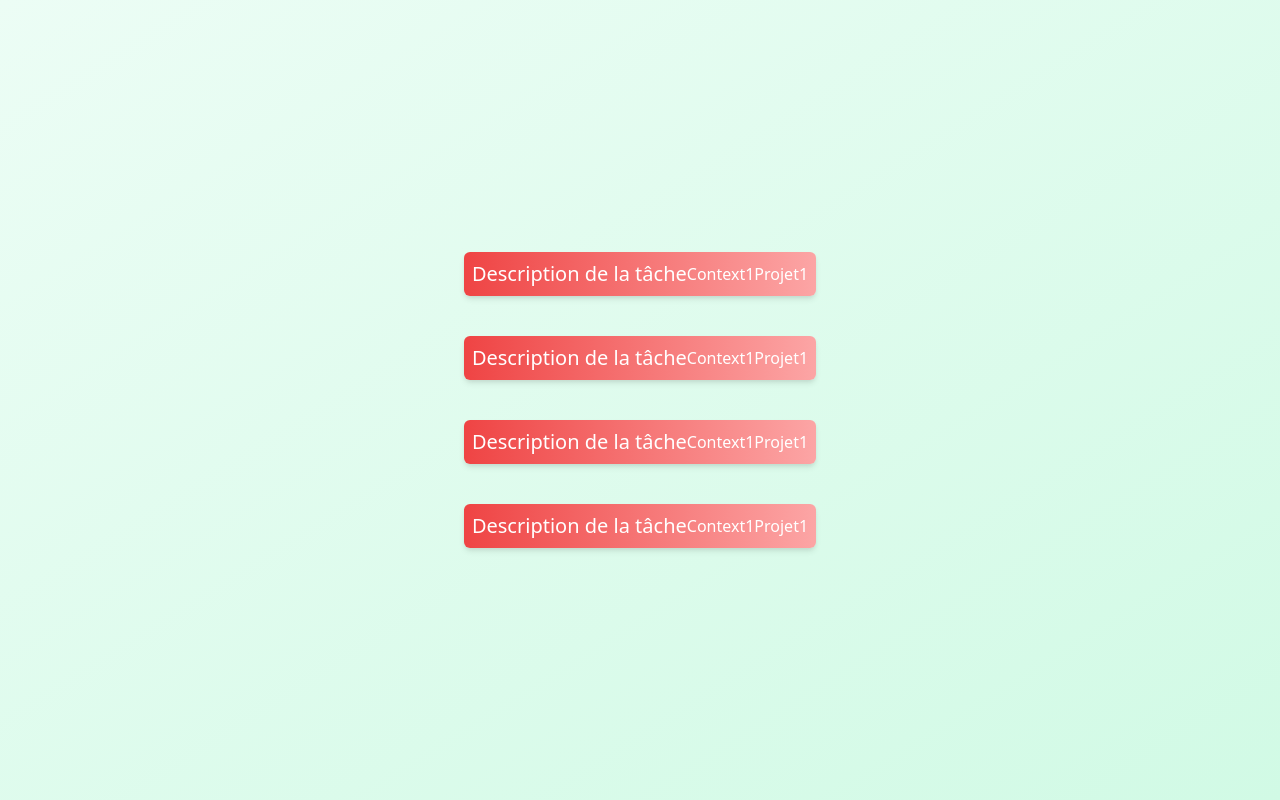
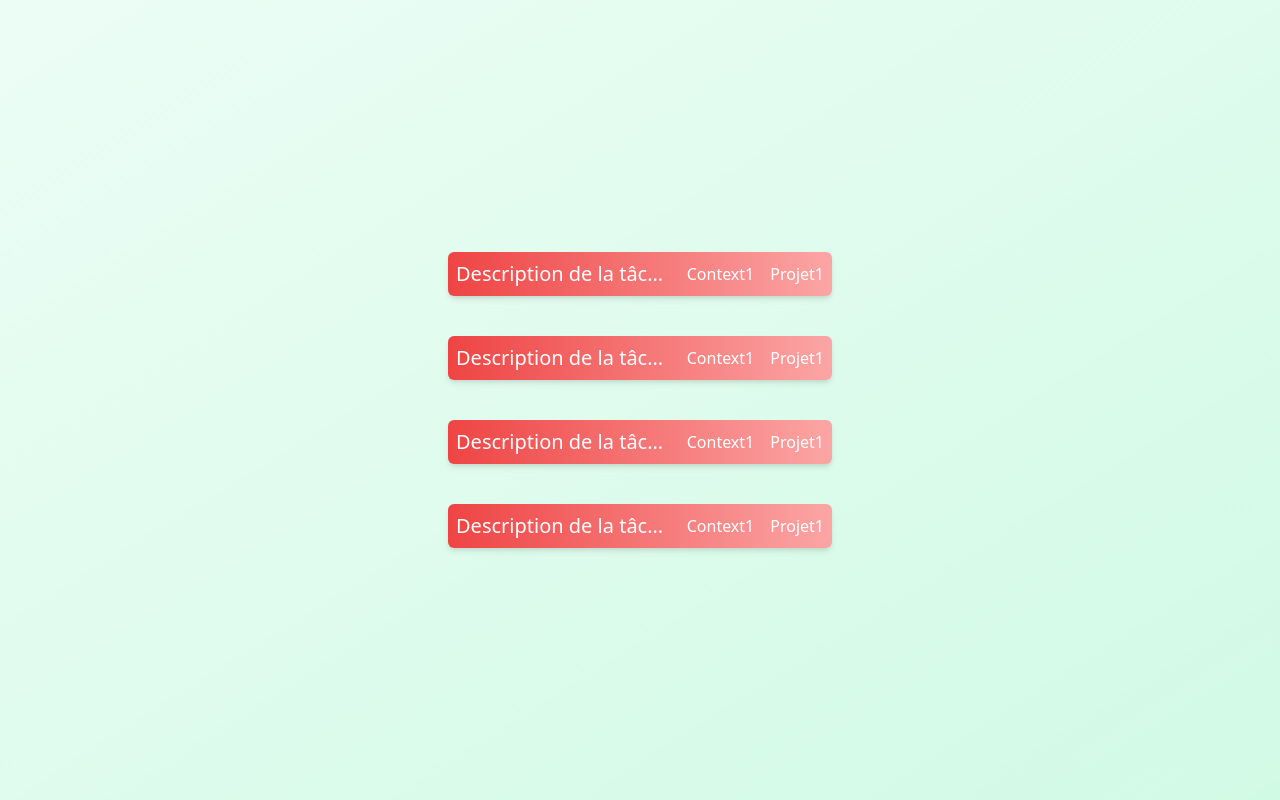
Before and after one commit to danymat/Taskbreaker, a Vue app: page / in a window 1280 px wide. Built offline with nearby package versions, Linux system fonts and the light colour scheme.

Commit message:
fix: Added gap in task

```diff
--- a/src/components/Task.vue
+++ b/src/components/Task.vue
@@ -1,17 +1,19 @@
 <template>
-  <div class="flex flex-row p-2 max-w-sm bg-gradient-to-r items-center justify-evenly content-center from-red-500 to-red-300 rounded-md text-white shadow-md">
+  <div
+    class="flex flex-row p-2 gap-4 max-w-sm bg-gradient-to-r items-center justify-evenly content-center from-red-500 to-red-300 rounded-md text-white shadow-md"
+  >
     <h2 class="text-xl font-bolds truncate">{{ title }}</h2>
-    <div class="font-light">{{context}}</div>
-    <div class="">{{project}}</div>
+    <div class="font-light">{{ context }}</div>
+    <div class="">{{ project }}</div>
   </div>
 </template>
 
 <script setup>
-import { defineProps } from 'vue'
+import { defineProps } from "vue";
 
 const props = defineProps({
   title: String,
   context: String,
-  project: String
-})
+  project: String,
+});
 </script>
```
